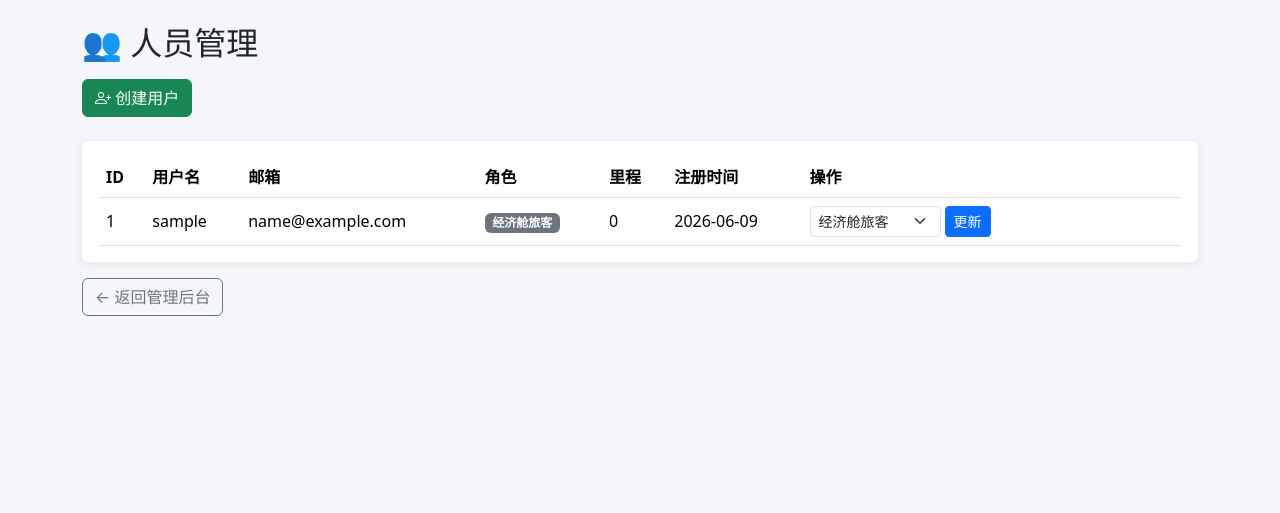
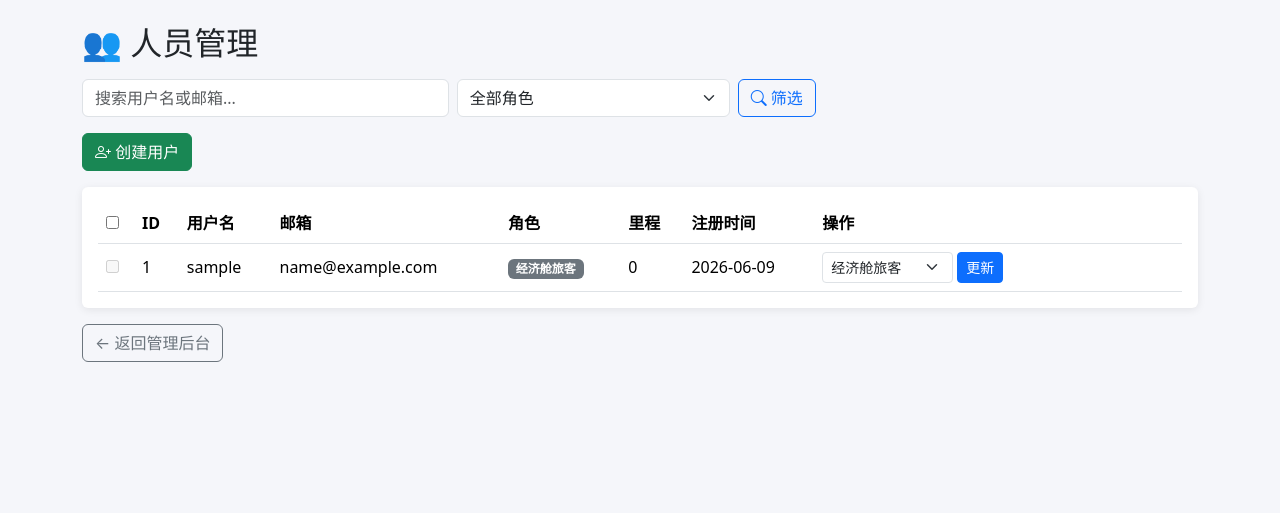
Before and after one commit to hammer-py/xinfan-airlines, a Django app: page /accounts/admin-panel/users/ in a window 1280 px wide. Shown: the part 56-569 px from the top of the page. Run offline with Django 5.2, Linux system fonts and the light colour scheme; the visitor is signed in with stand-in values (Sample User, id 1); data comes from the database, SQL or seed files in the repository; parts of the project's set-up code (start-up, migrations or seed data) failed here and were passed over.

Commit message:
Add batch operations and search/filter to admin user management

```diff
--- a/apps/accounts/templates/accounts/admin_users.html
+++ b/apps/accounts/templates/accounts/admin_users.html
@@ -3,8 +3,29 @@
 {% block content %}
 <h2 class="mb-3">👥 人员管理</h2>
 
+<!-- 搜索 & 过滤 -->
+<form class="row g-2 mb-3">
+    <div class="col-md-4">
+        <input type="text" name="q" class="form-control" placeholder="搜索用户名或邮箱..." value="{{ search_query }}">
+    </div>
+    <div class="col-md-3">
+        <select name="role" class="form-select">
+            <option value="">全部角色</option>
+            {% for val, label in role_choices %}
+            <option value="{{ val }}" {% if role_filter == val %}selected{% endif %}>{{ label }}</option>
+            {% endfor %}
+        </select>
+    </div>
+    <div class="col-auto">
+        <button type="submit" class="btn btn-outline-primary"><i class="bi bi-search"></i> 筛选</button>
+        {% if search_query or role_filter %}
+        <a href="{% url 'admin_users' %}" class="btn btn-outline-secondary">清除</a>
+        {% endif %}
+    </div>
+</form>
+
 <!-- 创建用户 -->
-<div class="mb-4">
+<div class="mb-3">
     <button class="btn btn-success" type="button" data-bs-toggle="collapse" data-bs-target="#createUserForm">
         <i class="bi bi-person-plus"></i> 创建用户
     </button>
@@ -62,13 +83,53 @@
     </div>
 </div>
 
+<!-- 批量操作工具栏 -->
+<div class="d-flex gap-2 align-items-center mb-2" id="batchToolbar" style="display:none !important">
+    <span class="text-muted small" id="batchCount">已选 0 项</span>
+    <select class="form-select form-select-sm w-auto" id="batchRole">
+        <option value="">-- 批量设置角色 --</option>
+        <optgroup label="—— 用户等级 ——">
+            <option value="economy">经济舱旅客</option>
+            <option value="business">商务舱旅客</option>
+            <option value="first_class">头等舱旅客</option>
+            <option value="investor">投资者</option>
+            <option value="top_investor">顶级投资者</option>
+        </optgroup>
+        <optgroup label="—— 员工等级（实习） ——">
+            <option value="trainee_cabin_crew">实习空乘</option>
+            <option value="trainee_first_officer">实习副驾驶</option>
+            <option value="trainee_captain">实习机长</option>
+            <option value="trainee_ground">实习地勤</option>
+        </optgroup>
+        <optgroup label="—— 员工等级（正式） ——">
+            <option value="cabin_crew">正式空乘</option>
+            <option value="first_officer">正式副驾驶</option>
+            <option value="captain">正式机长</option>
+            <option value="ground_staff">正式地勤</option>
+        </optgroup>
+        <optgroup label="—— 管理员 ——">
+            <option value="admin">管理员</option>
+        </optgroup>
+    </select>
+    <button type="button" class="btn btn-sm btn-primary" onclick="submitBatchUpdate()">应用</button>
+    <button type="button" class="btn btn-sm btn-outline-danger" onclick="confirmBatchDelete()">
+        <i class="bi bi-trash"></i> 批量删除
+    </button>
+</div>
+
 <!-- 用户列表 -->
 <div class="card p-3">
 <table class="table table-hover mb-0 align-middle">
-<thead><tr><th>ID</th><th>用户名</th><th>邮箱</th><th>角色</th><th>里程</th><th>注册时间</th><th style="min-width:280px">操作</th></tr></thead>
+<thead>
+    <tr>
+        <th style="width:36px"><input type="checkbox" id="selectAll" onchange="toggleAll(this)"></th>
+        <th>ID</th><th>用户名</th><th>邮箱</th><th>角色</th><th>里程</th><th>注册时间</th><th style="min-width:280px">操作</th>
+    </tr>
+</thead>
 <tbody>
 {% for u in users %}
 <tr>
+    <td><input type="checkbox" class="user-checkbox" value="{{ u.id }}" onchange="onCheckChange()" {% if u.id == request.user.id %}disabled{% endif %}></td>
     <td>{{ u.id }}</td>
     <td>{{ u.username }}</td>
     <td>{{ u.email|default:'—' }}</td>
@@ -112,6 +173,8 @@
         </form>
     </td>
 </tr>
+{% empty %}
+<tr><td colspan="8" class="text-center text-muted py-4">没有找到匹配的用户</td></tr>
 {% endfor %}
 </tbody>
 </table>
@@ -119,17 +182,12 @@
 
 <a href="{% url 'admin_panel' %}" class="btn btn-outline-secondary mt-3">← 返回管理后台</a>
 
-<!-- 删除确认 Modal -->
+<!-- 单个删除 Modal -->
 <div class="modal fade" id="deleteModal" tabindex="-1">
     <div class="modal-dialog modal-sm">
         <div class="modal-content">
-            <div class="modal-header">
-                <h5 class="modal-title">确认删除</h5>
-                <button type="button" class="btn-close" data-bs-dismiss="modal"></button>
-            </div>
-            <div class="modal-body">
-                确定要删除用户 <strong id="deleteUsername"></strong> 吗？此操作不可撤销。
-            </div>
+            <div class="modal-header"><h5 class="modal-title">确认删除</h5><button type="button" class="btn-close" data-bs-dismiss="modal"></button></div>
+            <div class="modal-body">确定要删除用户 <strong id="deleteUsername"></strong> 吗？此操作不可撤销。</div>
             <div class="modal-footer">
                 <form method="post" id="deleteForm">
                     {% csrf_token %}
@@ -143,7 +201,77 @@
     </div>
 </div>
 
+<!-- 批量删除 Modal -->
+<div class="modal fade" id="batchDeleteModal" tabindex="-1">
+    <div class="modal-dialog modal-sm">
+        <div class="modal-content">
+            <div class="modal-header"><h5 class="modal-title">批量删除</h5><button type="button" class="btn-close" data-bs-dismiss="modal"></button></div>
+            <div class="modal-body">确定要删除选中的 <strong id="batchDeleteCount"></strong> 个用户吗？此操作不可撤销。</div>
+            <div class="modal-footer">
+                <form method="post" id="batchDeleteForm">
+                    {% csrf_token %}
+                    <input type="hidden" name="action" value="batch_delete">
+                    <div id="batchDeleteInputs"></div>
+                    <button type="button" class="btn btn-secondary" data-bs-dismiss="modal">取消</button>
+                    <button type="submit" class="btn btn-danger">确认删除</button>
+                </form>
+            </div>
+        </div>
+    </div>
+</div>
+
+<!-- 批量更新角色 Form -->
+<form method="post" id="batchUpdateForm" style="display:none">
+    {% csrf_token %}
+    <input type="hidden" name="action" value="batch_update_role">
+    <input type="hidden" name="role" id="batchUpdateRole">
+    <div id="batchUpdateInputs"></div>
+</form>
+
 <script>
+function getChecked() { return document.querySelectorAll('.user-checkbox:checked'); }
+
+function toggleAll(el) {
+    document.querySelectorAll('.user-checkbox:not([disabled])').forEach(cb => cb.checked = el.checked);
+    onCheckChange();
+}
+
+function onCheckChange() {
+    var checked = getChecked();
+    var bar = document.getElementById('batchToolbar');
+    var count = document.getElementById('batchCount');
+    if (checked.length > 0) {
+        bar.style.display = 'flex';
+        count.textContent = '已选 ' + checked.length + ' 项';
+        document.getElementById('selectAll').indeterminate = false;
+    } else {
+        bar.style.display = 'none';
+    }
+}
+
+function collectIds() {
+    return Array.from(getChecked()).map(cb => '<input type="hidden" name="user_ids" value="' + cb.value + '">').join('');
+}
+
+function submitBatchUpdate() {
+    var role = document.getElementById('batchRole').value;
+    if (!role) { alert('请选择要设置的角色'); return; }
+    var checked = getChecked();
+    if (checked.length === 0) { alert('请先选择用户'); return; }
+    document.getElementById('batchUpdateRole').value = role;
+    document.getElementById('batchUpdateInputs').innerHTML = collectIds();
+    document.getElementById('batchUpdateForm').submit();
+}
+
+function confirmBatchDelete() {
+    var checked = getChecked();
+    if (checked.length === 0) { alert('请先选择用户'); return; }
+    document.getElementById('batchDeleteCount').textContent = checked.length;
+    new bootstrap.Modal(document.getElementById('batchDeleteModal')).show();
+    document.getElementById('batchDeleteInputs').innerHTML = collectIds();
+}
+
+// 单个删除 modal
 document.addEventListener('DOMContentLoaded', function() {
     var deleteModal = document.getElementById('deleteModal');
     deleteModal.addEventListener('show.bs.modal', function(event) {
--- a/apps/accounts/views.py
+++ b/apps/accounts/views.py
@@ -117,13 +117,26 @@ def admin_panel_view(request):
 @login_required
 @staff_member_required(login_url='login')
 def admin_users_view(request):
-    users = User.objects.select_related('profile').all().order_by('-date_joined')
     role_choices = dict(ROLE_CHOICES)
+
+    # ── Search / Filter (GET) ────────────────────────────
+    search_query = request.GET.get('q', '').strip()
+    role_filter = request.GET.get('role', '')
+
+    users = User.objects.select_related('profile').all()
+    if search_query:
+        users = users.filter(
+            username__icontains=search_query
+        ) | users.filter(email__icontains=search_query)
+        users = users.distinct()
+    if role_filter and role_filter in role_choices:
+        users = users.filter(profile__role=role_filter)
+    users = users.order_by('-date_joined')
 
     if request.method == 'POST':
         action = request.POST.get('action', 'update_role')
 
-        # ── Create ──────────────────────────────────────
+        # ── Create ────────────────────────────────────────
         if action == 'create_user':
             username = request.POST.get('username', '').strip()
             email = request.POST.get('email', '').strip()
@@ -155,7 +168,7 @@ def admin_users_view(request):
                 messages.success(request, f'用户 {username} 创建成功（{role_choices[target_role]}）')
             return redirect('admin_users')
 
-        # ── Delete ──────────────────────────────────────
+        # ── Delete ────────────────────────────────────────
         if action == 'delete_user':
             target = get_object_or_404(User, id=request.POST.get('user_id'))
             if target == request.user:
@@ -166,14 +179,53 @@ def admin_users_view(request):
                 messages.success(request, f'用户 {username} 已删除')
             return redirect('admin_users')
 
-        # ── Update Role ─────────────────────────────────
-        target = get_object_or_404(User, id=request.POST.get('user_id'))
-        new_role = request.POST.get('role')
-        if new_role in role_choices:
-            if not hasattr(target, 'profile'):
-                UserProfile.objects.create(user=target)
-            target.profile.role = new_role
-            target.profile.save()
-            messages.success(request, f'{target.username} 的角色已更新为 {target.profile.get_role_display()}')
+        # ── Update Role ───────────────────────────────────
+        if action == 'update_role':
+            target = get_object_or_404(User, id=request.POST.get('user_id'))
+            new_role = request.POST.get('role')
+            if new_role in role_choices:
+                if not hasattr(target, 'profile'):
+                    UserProfile.objects.create(user=target)
+                target.profile.role = new_role
+                target.profile.save()
+                messages.success(request, f'{target.username} 的角色已更新为 {target.profile.get_role_display()}')
+            return redirect('admin_users')
 
-    return render(request, 'accounts/admin_users.html', {'users': users, 'role_choices': ROLE_CHOICES})
+        # ── Batch Update Role ─────────────────────────────
+        if action == 'batch_update_role':
+            user_ids = request.POST.getlist('user_ids')
+            new_role = request.POST.get('role')
+            if not user_ids:
+                messages.warning(request, '请先选择用户')
+            elif new_role not in role_choices:
+                messages.error(request, '无效的角色')
+            else:
+                count = 0
+                for user in User.objects.filter(id__in=user_ids).exclude(id=request.user.id):
+                    if not hasattr(user, 'profile'):
+                        UserProfile.objects.create(user=user)
+                    user.profile.role = new_role
+                    user.profile.save()
+                    count += 1
+                messages.success(request, f'已将 {count} 个用户的角色更新为 {role_choices[new_role]}')
+            return redirect('admin_users')
+
+        # ── Batch Delete ──────────────────────────────────
+        if action == 'batch_delete':
+            user_ids = request.POST.getlist('user_ids')
+            if not user_ids:
+                messages.warning(request, '请先选择用户')
+            else:
+                qs = User.objects.filter(id__in=user_ids).exclude(id=request.user.id)
+                count = qs.count()
+                qs.delete()
+                messages.success(request, f'已删除 {count} 个用户')
+            return redirect('admin_users')
+
+    ctx = {
+        'users': users,
+        'role_choices': ROLE_CHOICES,
+        'search_query': search_query,
+        'role_filter': role_filter,
+    }
+    return render(request, 'accounts/admin_users.html', ctx)
```
